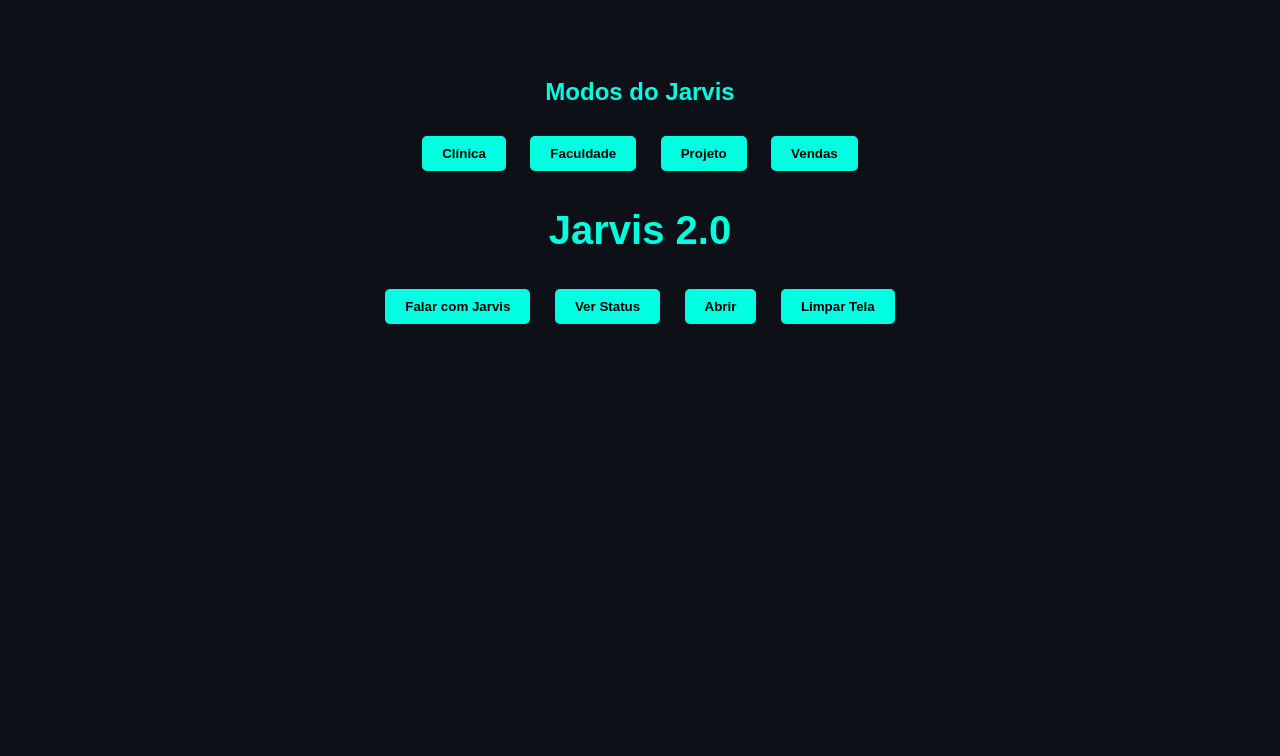
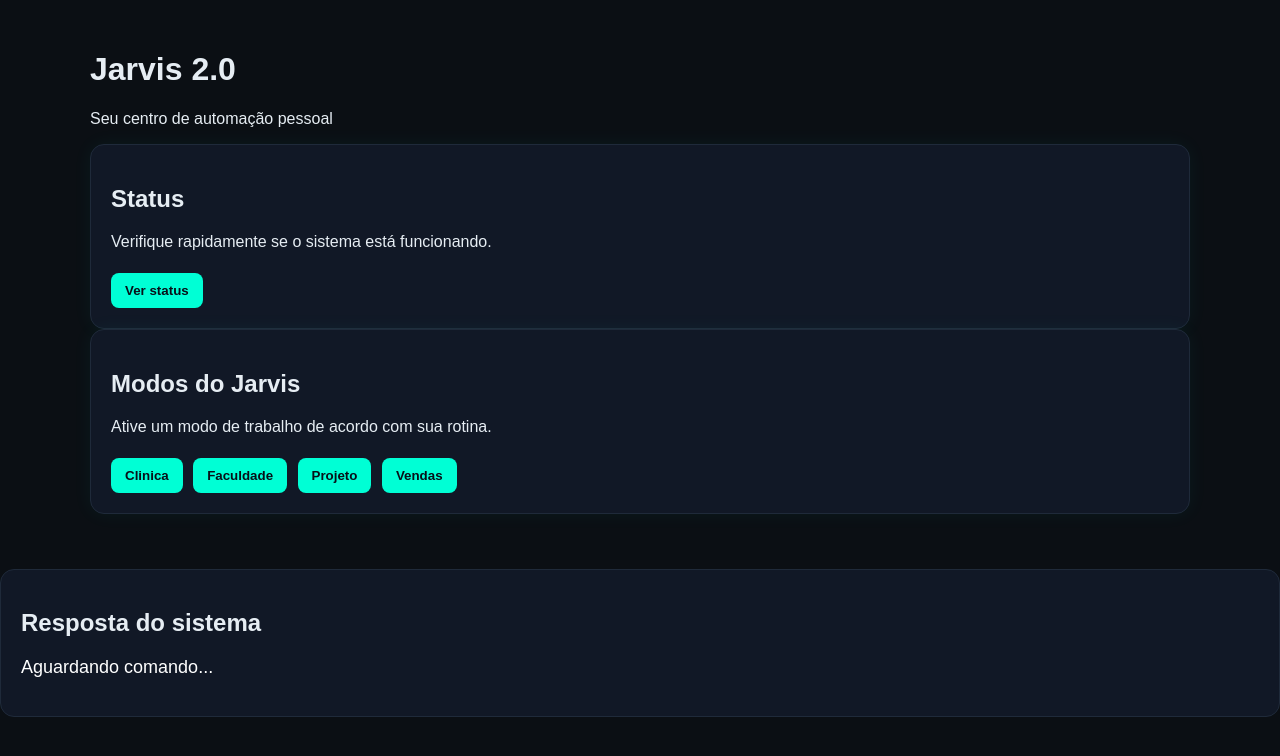
Before and after one commit to lucascomercialk-arch/Jarvis-AI-Assistant, a Flask app: page / in a window 1280 px wide. Shown: the top 756 px of the page. Run offline with Flask 3, Linux system fonts and the light colour scheme; parts of the project's set-up code (start-up, migrations or seed data) failed here and were passed over.

Commit message:
desing in html

```diff
--- a/routes/automation_routes.py
+++ b/routes/automation_routes.py
@@ -8,15 +8,15 @@ from services.automation_service import(
 
 automation_bp = Blueprint('automation',__name__)
 
-@automation_bp.routes('/status')
+@automation_bp.route('/status')
 def status():
     return jsonify({"status": "ok", "msg": "Jarvis funcionando"})
 
-@automation_bp.routes('/comando/ola')
+@automation_bp.route('/comando/ola')
 def ola():
     return jsonify({"msg":"Olá chefe"})
 
-@automation_bp.routes('/abrir')
+@automation_bp.route('/abrir')
 def abrir():
     return jsonify({"msg":"Comando Executado"})
 
--- a/templates/dashboard.html
+++ b/templates/dashboard.html
@@ -9,51 +9,92 @@
 
     <style>
         body{
-            background-color: #0d1117;
-            color: #00ffe1;
-            font-family: Arial;
-            text-align: center;
-            padding-top: 50px;
+            margin: 0;
+            font-family: Arial, sans-serif;
+            background: #0b0f14;
+            color: #e6edf3;
+        }
+        .container{
+            max-width: 1100px;
+            margin: 0 auto;
+            padding: 30px;
+        }
+        .header h1{
+            margin: 0;
+            color: #00ffd5;
+            font-size: 36px;
+        }
+        .header p {
+            margin-top: 8px;
+            color: #9fb0c0;
+        }
+        .card {
+            background: #111826;
+            border: 1px solid #1f2a3a;
+            border-radius: 14px;
+            padding: 20px;
+            box-shadow: 0 0 20px rgba(0, 255, 213, 0.05);
         }
 
-        h1{
-            font-size: 40px;
-        }
 
         button {
-            background-color: #00ffe1;
+            background-color: #00ffd5;
+            color: #081018;
             border: none;
-            padding: 10px 20px;
-            margin: 10px;
+            padding: 10px 14px;
+            margin: 6px 6px 0 0;
             cursor: pointer;
             font-weight: bold;
-            border-radius: 5px;
+            border-radius: 8px;
         }
 
         button:hover{
-            background-color: #00bfa6;
+            background-color: #00c9aa;
         }
 
-        #resposta {
-            margin-top: 20px;
-            font-size: 20px;
+        .resposta-box {
+            margin-top: 25px;
+            background: #111826;
+            border: 1px solid #1f2a3a;
+            border-radius: 14px;
+            padding: 20px;
+        }
+        #resposta{
+            color: #ffffff;
+            font-size: 18px;
+            margin-top:10px;
         }
 
     </style>
-    <h2>Modos do Jarvis</h2>
-    <button onclick="modoClinica()">Clínica</button>
-    <button onclick="modoFaculdade()">Faculdade</button>
-    <button onclick="modoProjeto()">Projeto</button>
-    <button onclick="modoVendas()">Vendas</button>
 
-    <h1>Jarvis 2.0</h1>
+    <div class="container">
+        <div class=""header">
+        <h1>Jarvis 2.0</h1>
+        <p>Seu centro de automação pessoal</p>
+        </div>
 
-    <button onclick="dizerOla()">Falar com Jarvis</button>
-    <button onclick="verStatus()">Ver Status</button>
-    <button onclick="Abrir()">Abrir</button>
-    <button onclick="limparTela()">Limpar Tela</button>
+        <div class="grid">
+            <div class ="card">
+            <h2>Status</h2>
+            <p class="status-text">Verifique rapidamente se o sistema está funcionando.</p>
+            <button onclick="verStatus()">Ver status</button>
+            </div>
+        </div>
 
-    <p id="resposta"></p>
+        <div class="card">
+            <h2>Modos do Jarvis</h2>
+            <p class="status-text">Ative um modo de trabalho de acordo com sua rotina.</p>
+            <button onclick="modoClinica()">Clinica</button>
+            <button onclick="modoFaculdade()">Faculdade</button>
+            <button onclick="modoProjeto()">Projeto</button>
+            <button onclick="modoVendas()">Vendas</button>
+        </div>
+    </div>
+
+    <div class="resposta-box">
+        <h2>Resposta do sistema</h2>
+        <p id="resposta">Aguardando comando...</p>
+    </div>
 
     <script>
         function dizerOla(){
```
Also changed, not shown: services/automation_service.py (+5 -5 lines).
